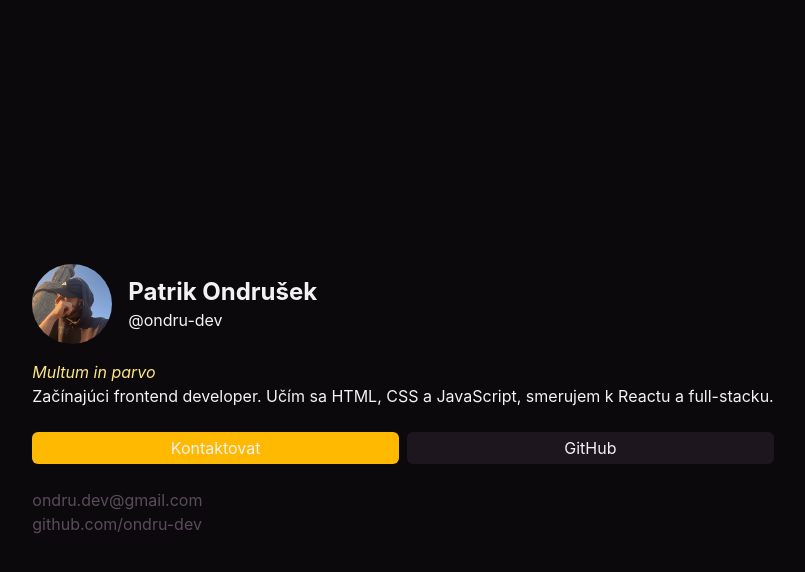
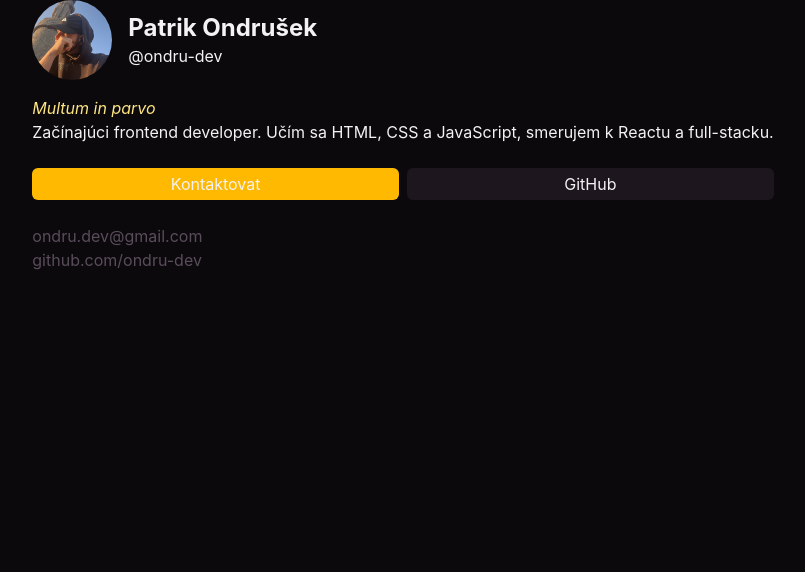
Before and after one commit to ondru-dev/portfolio, a website built with Vite: page index.html in a window 1280 px wide. Shown: the whole page, without its empty margins (237-1042 px from the left). Built offline with nearby package versions, Linux system fonts and the light colour scheme.

Commit message:
height adjsustment css

```diff
--- a/src/style.css
+++ b/src/style.css
@@ -1,7 +1,6 @@
 @import "tailwindcss";
 body {
-  height: 100dvh;
   overflow: hidden;
   @apply bg-mauve-950 text-mauve-100 pl-5 pr-5 flex
-    justify-center items-center flex-row w-full;
+    justify-center items-center flex-row h-full w-full;
 }
```
